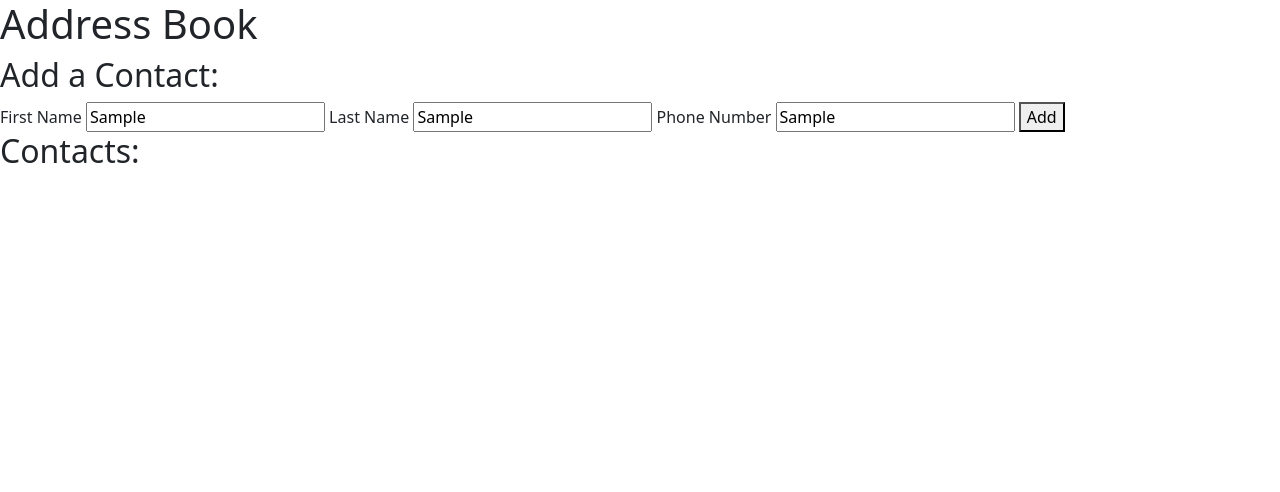
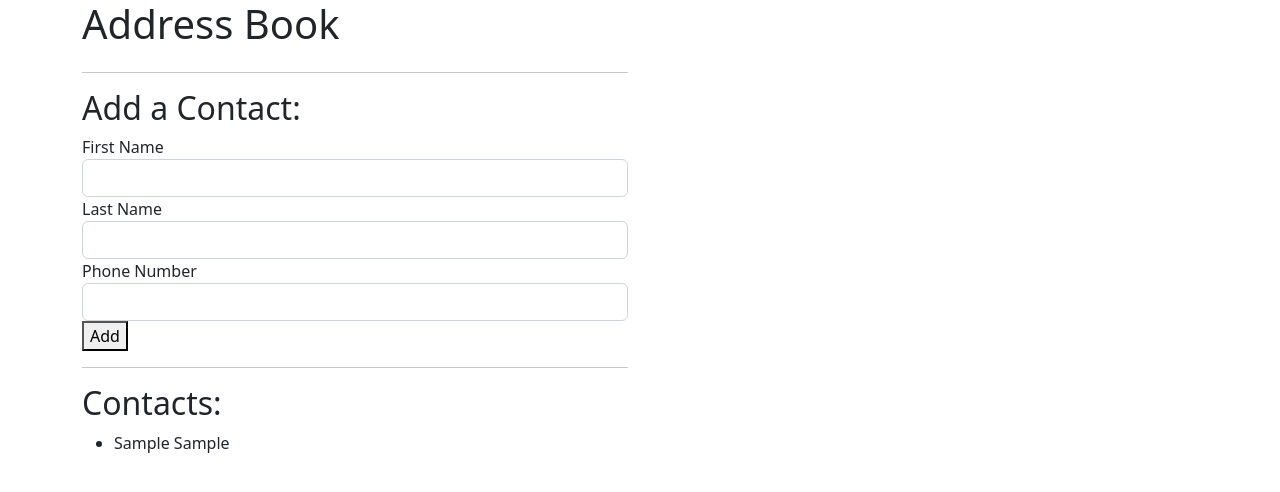
Before and after one commit to Ogunleyefemi/addressbook, a plain HTML site: page index.html in a window 1280 px wide. Both pictures are taken after typing "Sample", "Sample", "Sample" into the empty fields and a click on the button "Add". Drawn offline with Linux system fonts and the light colour scheme.

Commit message:
add functionality to addressbook

```diff
--- a/index.html
+++ b/index.html
@@ -11,22 +11,33 @@
     <title>ADDRESS BOOK</title>
 </head>
 <body>
+  <div class="container">
     <h1>Address Book</h1>
+    <div class="row">
+      <div class="col-md-6">
+        <hr>
         <h2>Add a Contact:</h2>
         <form id="new-contact">
+          <div class="form-group">
             <label for="new-first-name">First Name</label>
-    <input type="text" id="new-first-name">
+            <input type="text"  class="form-control" id="new-first-name">
+          </div>
+          <div class="form-group">
             <label for="new-last-name">Last Name</label>
-    <input type="text" id="new-last-name">
+            <input type="text"  class="form-control" id="new-last-name">
+          </div>
+          <div class="form-group">
             <label for="new-phone-number">Phone Number</label>
-    <input type="text" id="new-phone-number">
-    <button type="submit">Add</button>
+            <input type="text"  class="form-control" id="new-phone-number">
+          </div>
+          <button type="submit" class="btn-primary">Add</button>
         </form>
-
+        <hr>
         <h2>Contacts:</h2>
         <ul id="contacts">
         </ul>
-
+      </div>
+      <div class="col-md-6">
         <div id="show-contact">
           <p>First Name: <span class="first-name"></span></p>
           <p>Last Name: <span class="last-name"></span></p>
@@ -34,6 +45,9 @@
           <div id="buttons">
           </div>
         </div>
+      </div>
+    </div>
+  </div>
 </body>
 </body>
 </html>
--- a/js/app.js
+++ b/js/app.js
@@ -38,16 +38,59 @@ AddressBook.prototype.addContact = function(contact) {
 // let User2 = new Addressbook('Emmanuel', 'James',08012345678,'emmy@yahoo.mail','ahamadu bello way');
 // User Interface Logic ---------
 let addressBook = new AddressBook();
+// function to display contact on browser
+function displayContactDetails(addressBookToDisplay) {
+  let contactsList = $("ul#contacts");
+  let htmlForContactInfo = "";
+  Object.keys(addressBookToDisplay.contacts).forEach(function(key) {
+    const contact = addressBookToDisplay.findContact(key);
+    htmlForContactInfo += "<li id=" + contact.id + ">" + contact.firstName + " " + contact.lastName + "</li>";
+  });
+  contactsList.html(htmlForContactInfo);
+}
+
+// function to show contact
+function showContact(contactId) {
+  const contact = addressBook.findContact(contactId);
+  $("#show-contact").show();
+  $(".first-name").html(contact.firstName);
+  $(".last-name").html(contact.lastName);
+  $(".phone-number").html(contact.phoneNumber);
+  let buttons = $("#buttons");
+  buttons.empty();
+  buttons.append("<button class='deleteButton' id=" +  + contact.id + ">Delete</button>");
+}
+
+// function to attach contact listner (event bubbling)
+
+function attachContactListeners() {
+  $("ul#contacts").on("click", "li", function() {
+    showContact(this.id);
+  });
+  $("#buttons").on("click", ".deleteButton", function() {
+    addressBook.deleteContact(this.id);
+    $("#show-contact").hide();
+    displayContactDetails(addressBook);
+  });
+}
+// function to delete contact with the button
+
 
 $(document).ready(function() {
+  attachContactListeners();
   $("form#new-contact").submit(function(event) {
     event.preventDefault();
     const inputtedFirstName = $("input#new-first-name").val();
     const inputtedLastName = $("input#new-last-name").val();
     const inputtedPhoneNumber = $("input#new-phone-number").val();
+
+    // to clear form after submission
+    $("input#new-first-name").val("");
+    $("input#new-last-name").val("");
+    $("input#new-phone-number").val("");
     let newContact = new Contact(inputtedFirstName, inputtedLastName, inputtedPhoneNumber);
     addressBook.addContact(newContact);
-    console.log(addressBook.contacts);
+    displayContactDetails(addressBook);
   });
 })
 //   let myOg = new Contact("Ada", "Lovelace", "503-555-0100");
```
Lines whose indentation alone changed are shown as unchanged.
